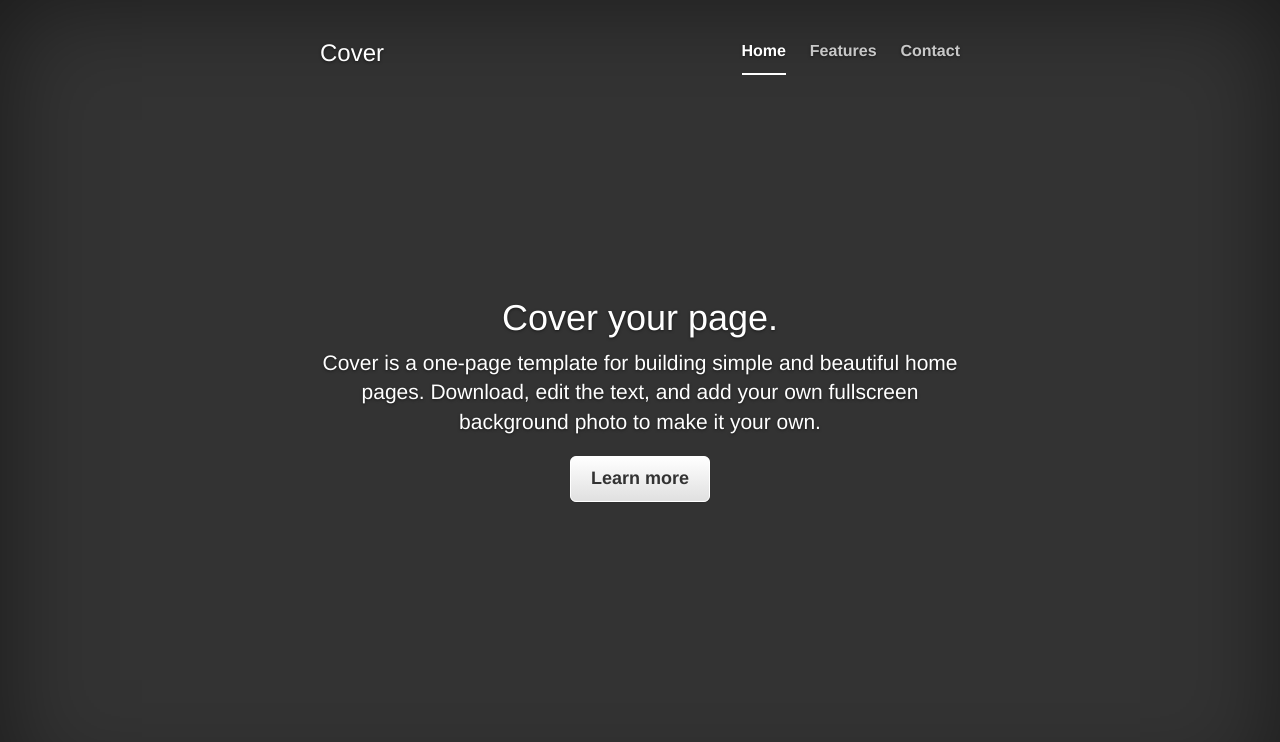
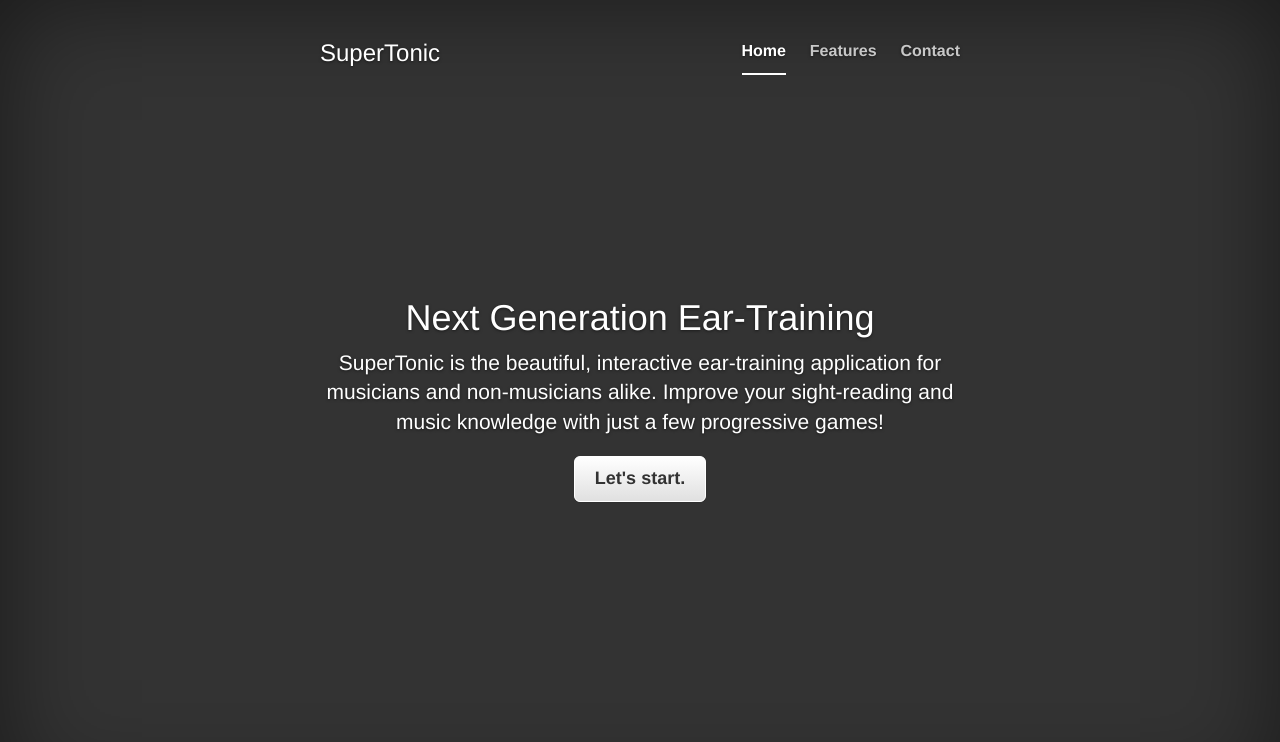
Before and after one commit to CaptainKanuk/eartraining, a Django app: page / in a window 1280 px wide. Shown: the top 742 px of the page. Run offline with Django 3.2, Linux system fonts and the light colour scheme; parts of the project's set-up code (start-up, migrations or seed data) failed here and were passed over; some libraries are stand-ins or nearby versions.

Commit message:
Changed home page

```diff
--- a/templates/pages/index.html
+++ b/templates/pages/index.html
@@ -46,7 +46,7 @@
 
                     <div class="masthead clearfix">
                         <div class="inner">
-                            <h3 class="masthead-brand">Cover</h3>
+                            <h3 class="masthead-brand">SuperTonic</h3>
                             <ul class="nav masthead-nav">
                                 <li class="active"><a href="#">Home</a></li>
                                 <li><a href="#">Features</a></li>
@@ -56,10 +56,10 @@
                     </div>
 
                     <div class="inner cover">
-                        <h1 class="cover-heading">Cover your page.</h1>
-                        <p class="lead">Cover is a one-page template for building simple and beautiful home pages. Download, edit the text, and add your own fullscreen background photo to make it your own.</p>
+                        <h1 class="cover-heading">Next Generation Ear-Training</h1>
+                        <p class="lead">SuperTonic is the beautiful, interactive ear-training application for musicians and non-musicians alike. Improve your sight-reading and music knowledge with just a few progressive games!</p>
                         <p class="lead">
-                        <a href="#" class="btn btn-lg btn-default">Learn more</a>
+                        <a href="#" class="btn btn-lg btn-default">Let's start.</a>
                         </p>
                     </div>
 
```
